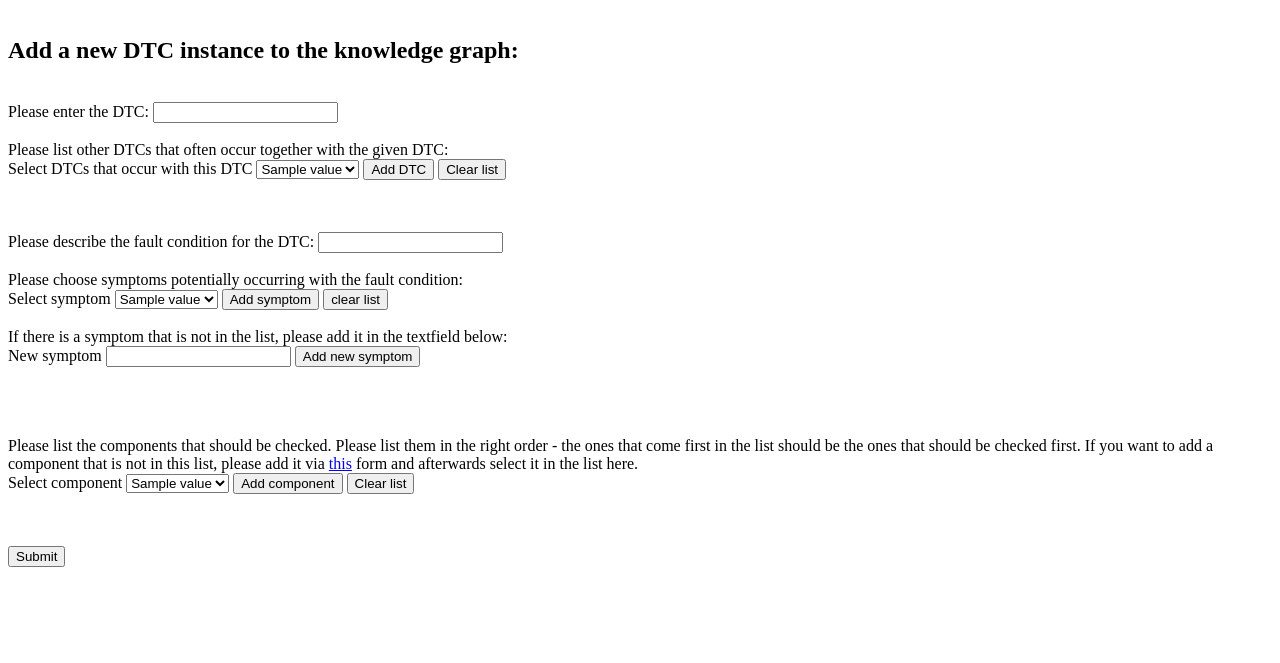
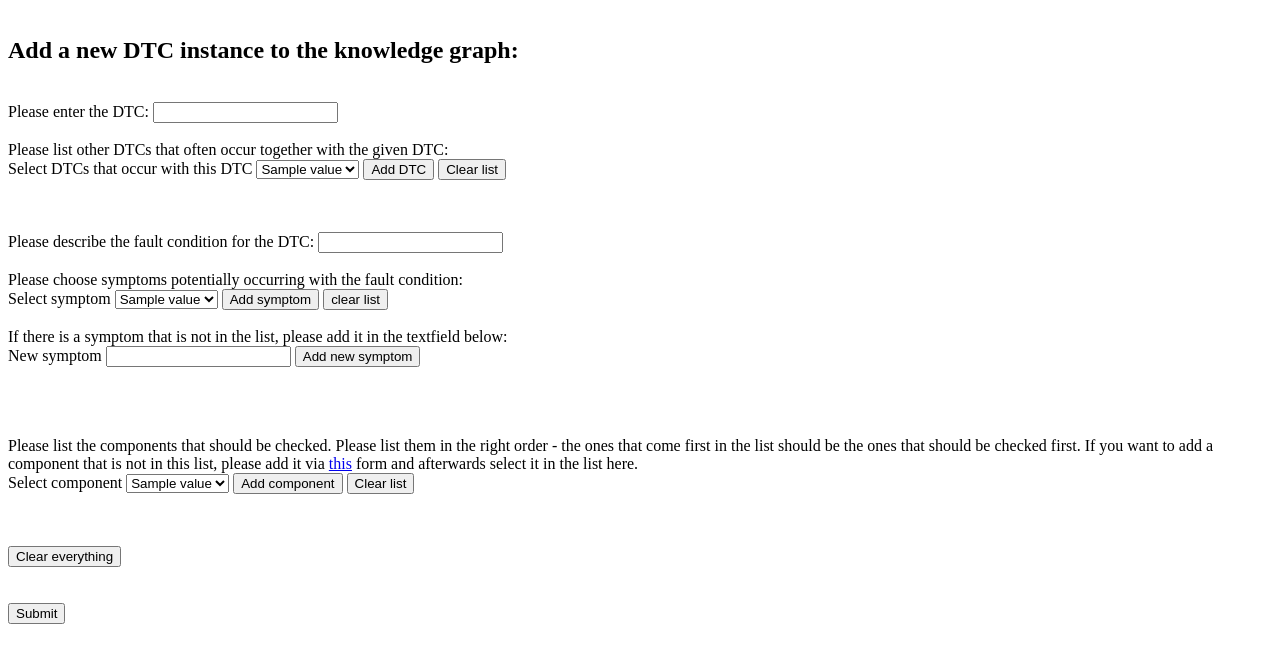
Before and after one commit to tbohne/obd_ontology, a Flask app: page /dtc_form in a window 1280 px wide. Shown: the part 27-690 px from the top of the page. Run offline with Flask 2, Linux system fonts and the light colour scheme; a database or web service that is not in the repository returns one stand-in record (values such as "Sample title"); data that the repository does not hold is empty; some libraries are stand-ins or nearby versions.

Commit message:
add "clear everything" button

```diff
--- a/obd_ontology/app.py
+++ b/obd_ontology/app.py
@@ -87,6 +87,8 @@ class DTCForm(FlaskForm):
 
     final_submit = SubmitField("Submit")
 
+    clear_everything = SubmitField("Clear everything")
+
 
 class SubsystemForm(FlaskForm):
     """
@@ -107,6 +109,8 @@ class SubsystemForm(FlaskForm):
     clear_verifying_components = SubmitField("Clear list")
 
     final_submit = SubmitField("Submit")
+
+    clear_everything = SubmitField("Clear everything")
 
 
 class SuspectComponentsForm(FlaskForm):
@@ -317,10 +321,15 @@ def dtc_form():
             get_session_variable_list("occurs_with_list").clear()
 
         elif form.clear_components.data:
-            session.get("component_list").clear()
+            get_session_variable_list("component_list").clear()
 
         elif form.clear_symptoms.data:
-            session.get("symptom_list").clear()
+            get_session_variable_list("symptom_list").clear()
+
+        elif form.clear_everything.data:
+            get_session_variable_list("occurs_with_list").clear()
+            get_session_variable_list("component_list").clear()
+            get_session_variable_list("symptom_list").clear()
 
     if form.dtc_name.data != session.get("dtc_name"):
         session["dtc_name"] = None
@@ -385,6 +394,10 @@ def subsystem_form():
         elif form.clear_verifying_components.data:
             get_session_variable_list("verifying_components").clear()
 
+        elif form.clear_everything.data:
+            get_session_variable_list("subsystem_components").clear()
+            get_session_variable_list("verifying_components").clear()
+
     if form.subsystem_name.data != session.get("subsystem_name"):
         session["subsystem_name"] = None
 
--- a/templates/DTC_form.html
+++ b/templates/DTC_form.html
@@ -47,6 +47,8 @@
         {{i}},
       {%endfor%}</p>
       <br> <br>
+      {{form.clear_everything}}
+      <br> <br> <br>
       {{form.final_submit}}
   </form>
     {% with messages = get_flashed_messages() %}
--- a/templates/subsystem_form.html
+++ b/templates/subsystem_form.html
@@ -32,6 +32,8 @@
         {{i}},
       {%endfor%}</p>
       <br> <br>
+      {{form.clear_everything}}
+      <br> <br> <br>
       {{form.final_submit}}
   </form>
     {% with messages = get_flashed_messages() %}
```
